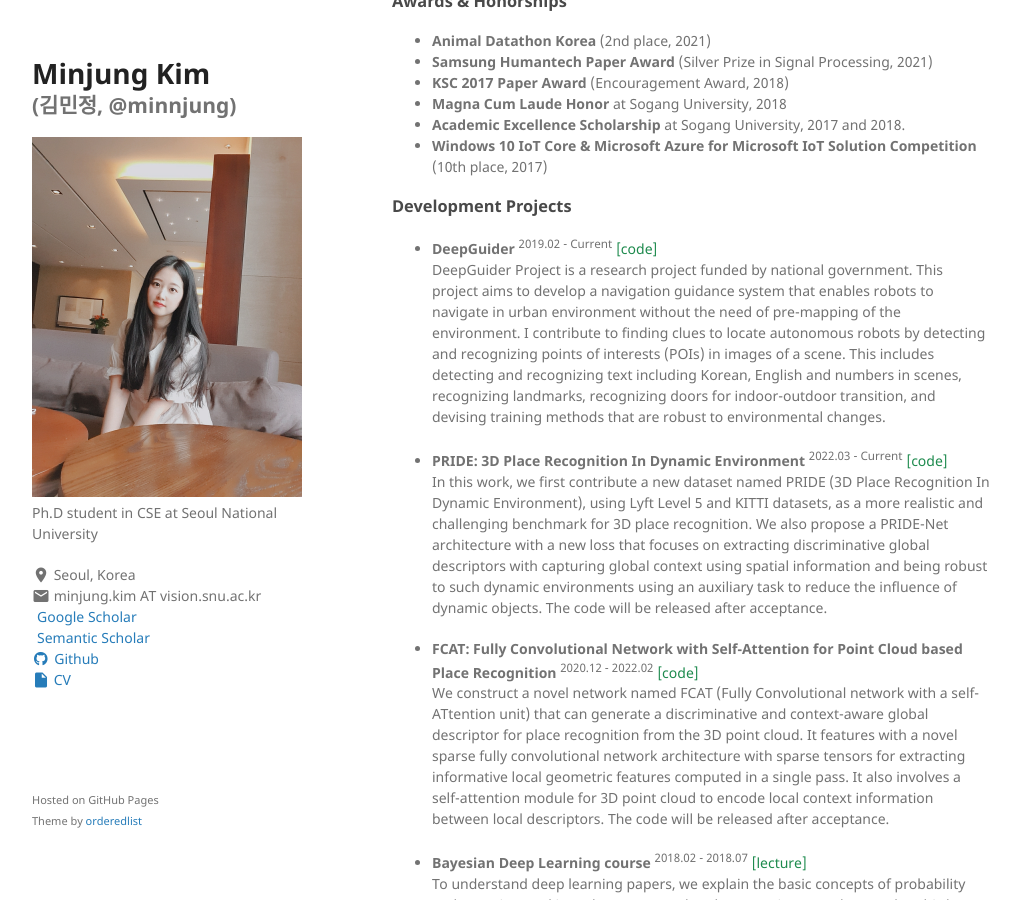
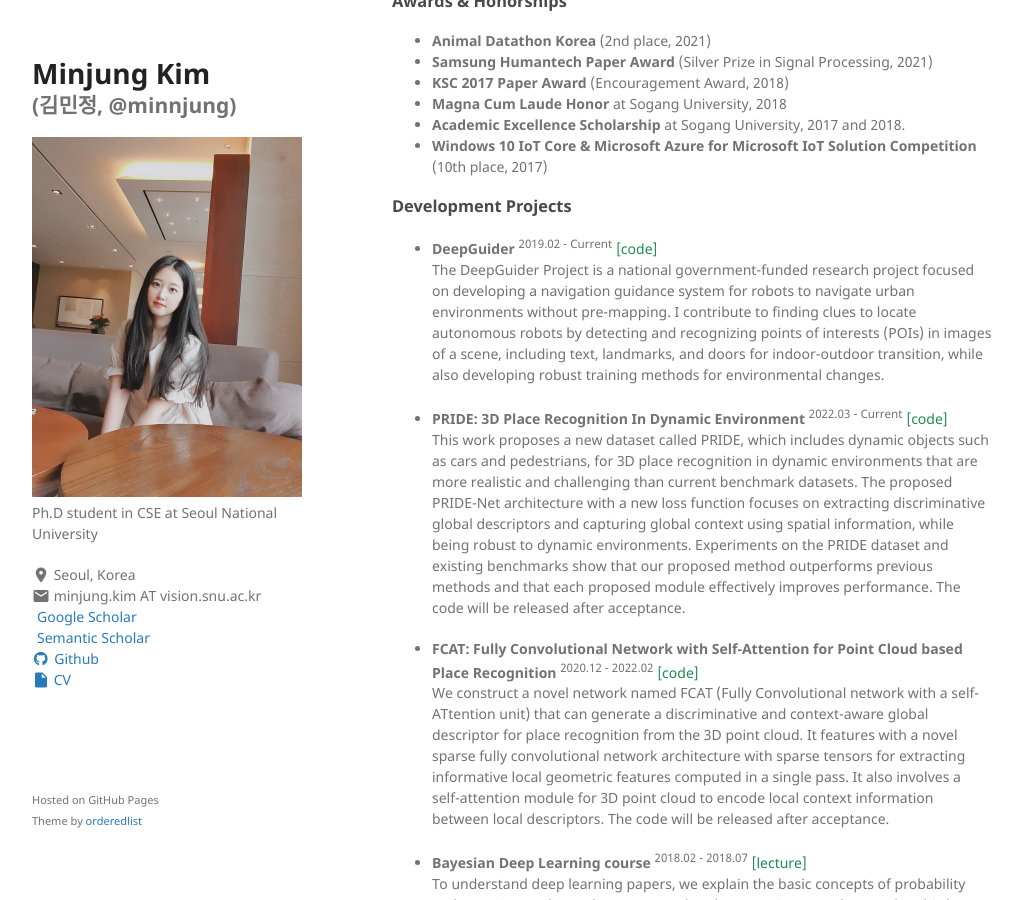
Before and after one commit to minnjung/minnjung.github.io, a Jekyll site: the page built from index.md, in a window 1280 px wide and 900 px high, scrolled down 1185 px. Shown: the whole window, without its empty margins (128-1150 px from the left). Built offline with Jekyll 4.4.1, drawn with Linux system fonts in a browser that asks for light colours; a style sheet for code colours, icons or effects is not loaded.

Commit message:
Reorganize project contents

```diff
--- a/index.md
+++ b/index.md
@@ -95,14 +95,13 @@ KCS 2017
 ### Development Projects
 
 - **DeepGuider** <sup>2019.02 - Current</sup> <a class="code" href="https://github.com/deepguider/DeepGuider">[code]</a> <br/>
-DeepGuider Project is a research project funded by national government.
-This project aims to develop a navigation guidance system that enables robots to navigate in urban environment without the need of pre-mapping of the environment.
-I contribute to finding clues to locate autonomous robots by detecting and recognizing points of interests (POIs) in images of a scene.
-This includes detecting and recognizing text including Korean, English and numbers in scenes, recognizing landmarks, recognizing doors for indoor-outdoor transition, and devising training methods that are robust to environmental changes.
+The DeepGuider Project is a national government-funded research project focused on developing a navigation guidance system for robots to navigate urban environments without pre-mapping.
+I contribute to finding clues to locate autonomous robots by detecting and recognizing points of interests (POIs) in images of a scene, including text, landmarks, and doors for indoor-outdoor transition, while also developing robust training methods for environmental changes.
 
 - **PRIDE: 3D Place Recognition In Dynamic Environment** <sup>2022.03 - Current</sup> <a class="code" href="https://github.com/minnjung/PRIDE">[code]</a> <br/>
-In this work, we first contribute a new dataset named PRIDE (3D Place Recognition In Dynamic Environment), using Lyft Level 5 and KITTI datasets, as a more realistic and challenging benchmark for 3D place recognition.
-We also propose a PRIDE-Net architecture with a new loss that focuses on extracting discriminative global descriptors with capturing global context using spatial information and being robust to such dynamic environments using an auxiliary task to reduce the influence of dynamic objects.
+This work proposes a new dataset called PRIDE, which includes dynamic objects such as cars and pedestrians, for 3D place recognition in dynamic environments that are more realistic and challenging than current benchmark datasets.
+The proposed PRIDE-Net architecture with a new loss function focuses on extracting discriminative global descriptors and capturing global context using spatial information, while being robust to dynamic environments.
+Experiments on the PRIDE dataset and existing benchmarks show that our proposed method outperforms previous methods and that each proposed module effectively improves performance.
 The code will be released after acceptance.
 
 - **FCAT: Fully Convolutional Network with Self-Attention for Point Cloud based Place Recognition** <sup>2020.12 - 2022.02</sup> <a class="code" href="https://github.com/minnjung/FCAT">[code]</a> <br/>
```
